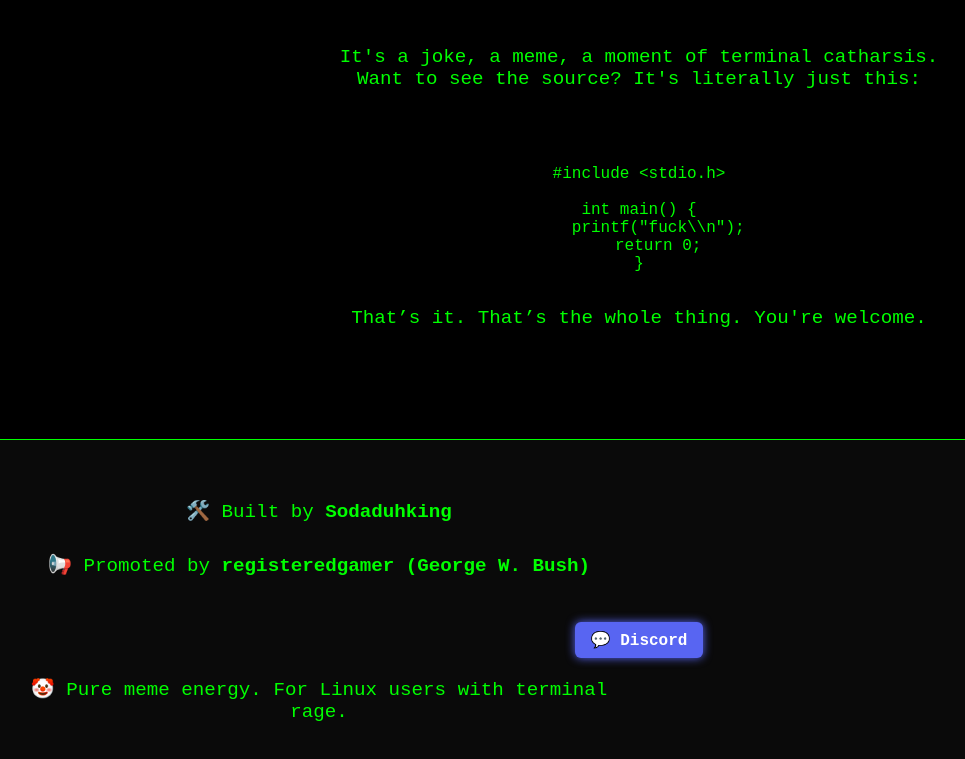
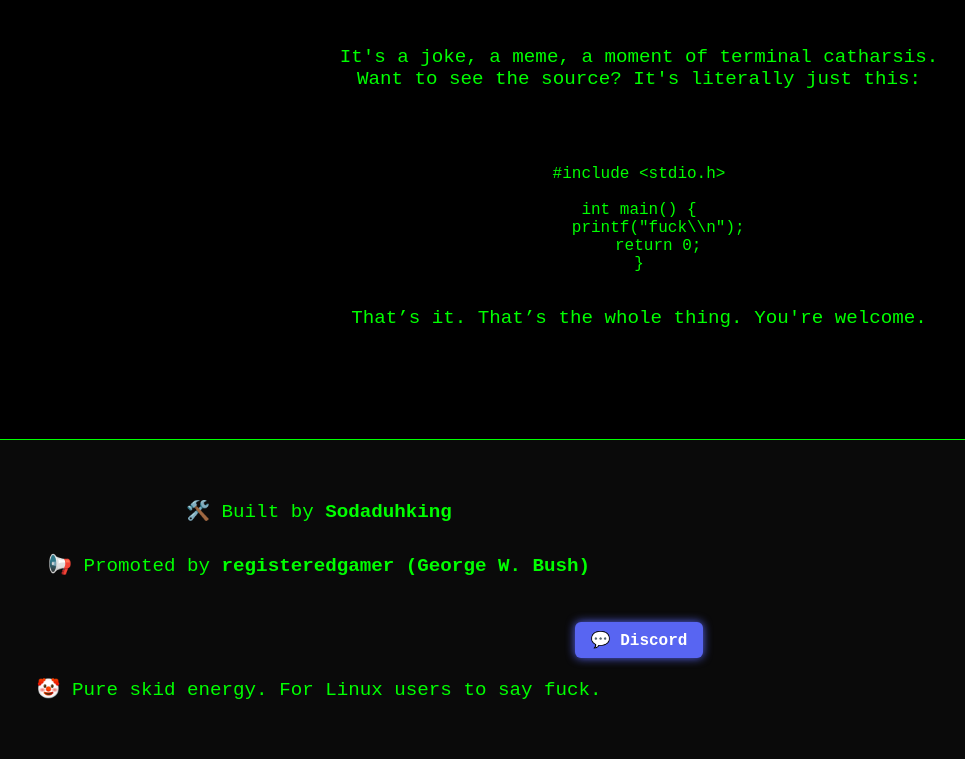
Before and after one commit to Fuckdotcoffical/Fuckdotcoffical.github.io, a plain HTML site: page index.html in a window 1280 px wide. Shown: the part 936-1695 px from the top of the page, without its empty margins (1-966 px from the left). Drawn offline with Linux system fonts and the light colour scheme.

Commit message:
Update index.html

```diff
--- a/index.html
+++ b/index.html
@@ -186,7 +186,7 @@
     <a href="https://discord.gg/fVDP9XZn3R" class="discord-btn" target="_blank" rel="noopener noreferrer">
       💬 Discord
     </a>
-    <p>🤡 Pure meme energy. For Linux users with terminal rage.</p>
+    <p>🤡 Pure skid energy. For Linux users to say fuck.</p>
   </footer>
 
 </body>
```
